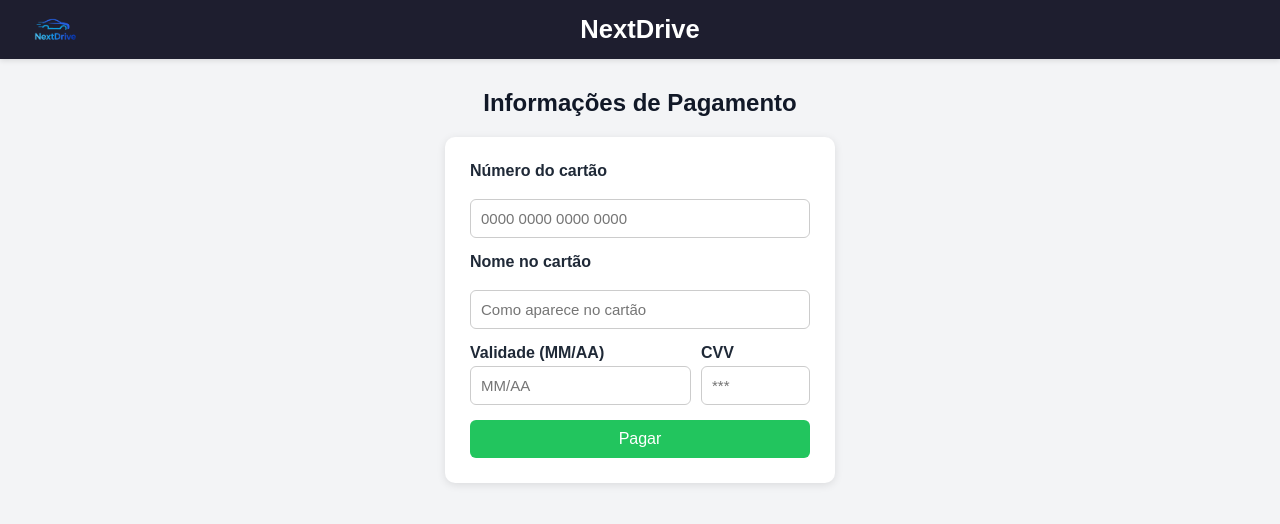
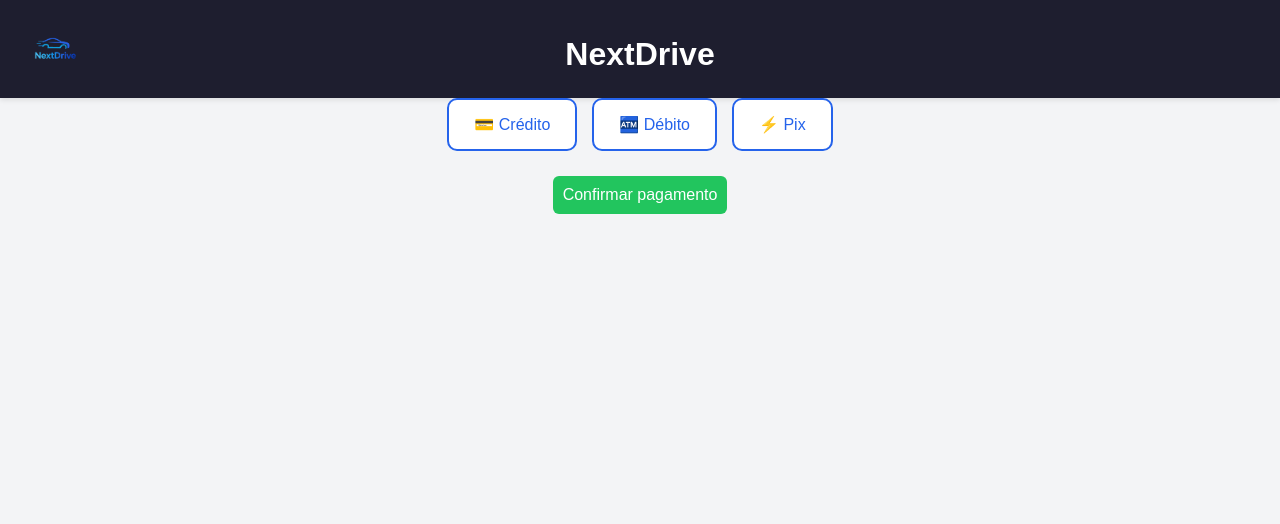
Before and after one commit to Fafasjpeg/ProjetoLocadora-Nextdrive, a Flask app: page /pagamento in a window 1280 px wide. Shown: the top 524 px of the page. Run offline with Flask 3, Linux system fonts and the light colour scheme.

Commit message:
Atualiza telas e integração flask v1

```diff
--- a/main.py
+++ b/main.py
@@ -1,6 +1,8 @@
 from flask import Flask, render_template, redirect, url_for, make_response, session, request
+import os
 
 app = Flask(__name__)
+app.secret_key = 'sua_chave_secreta_aqui'
 
 @app.route("/")
 def base():
@@ -30,33 +32,133 @@ def termos():
 def privacidade():
     return render_template('privacidade.html')
 
-@app.route("/cadastro")
+@app.route("/cadastro", methods=['GET', 'POST'])
 def cadastro():
+    if request.method == 'POST':
+        # Dados pessoais
+        nome = request.form.get('nome')
+        email = request.form.get('email')
+        senha = request.form.get('senha')
+        data_nascimento = request.form.get('dataNascimento')
+        cnh = request.form.get('cnh')
+        genero = request.form.get('genero')
+        cpf = request.form.get('cpf')
+        telefone = request.form.get('telefone')
+        # Endereço
+        logradouro = request.form.get('logradouro')
+        numero = request.form.get('numero')
+        bairro = request.form.get('bairro')
+        cep = request.form.get('cep')
+        complemento = request.form.get('complemento')
+        cidade = request.form.get('cidade')
+        estado = request.form.get('estado')
+        # Foto (arquivo)
+        foto = request.files.get('foto')
+        foto_path = None
+        if foto and foto.filename != '':
+            foto_path = os.path.join(app.config['UPLOAD_FOLDER'], foto.filename)
+            foto.save(foto_path)
+
+#pritna no console os dados recebidos
+        print("\n=== Novo Cadastro Recebido ===")
+        print(f"Nome: {nome}")
+        print(f"E-mail: {email}")
+        print(f"Senha: {senha}")
+        print(f"Data de Nascimento: {data_nascimento}")
+        print(f"CNH: {cnh}")
+        print(f"Gênero: {genero}")
+        print(f"CPF: {cpf}")
+        print(f"Telefone: {telefone}")
+        print(f"Endereço: {logradouro}, {numero} - {bairro}")
+        print(f"CEP: {cep}")
+        print(f"Complemento: {complemento}")
+        print(f"Cidade: {cidade}")
+        print(f"Estado: {estado}")
+        print(f"Foto salva em: {foto_path}\n")
+
+        return redirect(url_for('login'))
+
     return render_template('cadastro.html')
 
 @app.route("/perfil")
 def perfil():
     return render_template('perfil.html')
 
-@app.route("/login")
+@app.route("/login", methods=['GET', 'POST'])
 def login():
+    if request.method == 'POST':
+        email = request.form.get('email')
+        senha = request.form.get('senha')
+
+        print(f"\n=== Tentativa de Login ===\n E-mail: {email}\nSenha: {senha}\n")
+
+        return redirect(url_for('home'))
+
     return render_template('login.html')
 
 @app.route("/redefinirsenha")
 def redefinirsenha():
+
+    if request.method == 'POST':
+        email = request.form.get('email')
+        senha = request.form.get('senha')
+        senha2 = request.form.get('senha2')
+
+        if senha != senha2:
+            print("\n=== Erro na Redefinição de Senha ===\n As senhas não coincidem.\n")
+            return redirect(url_for('redefinirsenha'))
+
+        print(f"\n=== Solicitação de Redefinição de Senha ===\n E-mail: {email}\n Nova Senha: {senha}\n")
+        return redirect(url_for('login'))
+
     return render_template('redefinir.html')
 
-@app.route("/pagamento")
+@app.route('/pagamento', methods=['GET', 'POST'])
 def pagamento():
+    if request.method == 'POST':
+
+        metodo = request.form.get('payment_method')
+
+        numero = request.form.get('numero_cartao')
+        nome = request.form.get('nome_cartao')
+        validade = request.form.get('validade')
+        cvv = request.form.get('cvv')
+        parcelas = request.form.get('parcelas')
+
+        chave_pix = request.form.get('pix_chave')
+
+        if metodo == 'credito':
+            print("Pagamento com cartão de crédito:", numero, parcelas)
+        elif metodo == 'debito':
+            print("Pagamento no débito:", numero)
+        elif metodo == 'pix':
+            print("Pagamento via Pix com chave:", chave_pix)
+        else:
+            print("Método não especificado")
+
+        return redirect(url_for('confirmacaoreserva'))
+
     return render_template('pagamento.html')
 
-@app.route("/reserva")
+@app.route("/reserva", methods=['GET', 'POST'])
 def reserva():
+
+    if request.method == 'POST':
+
+        agenciaretirada = request.form.get('agenciaretirada')
+        agenciadevolucao = request.form.get('agenciadevolucao')
+        data_retirada = request.form.get('dataretirada')
+        data_devolucao = request.form.get('datadevolucao')
+
+        print(f"\n=== Reserva de Veículo ===\n Data de Retirada: {data_retirada}\n Data de Devolução: {data_devolucao}\n")
+
+        return redirect(url_for('pagamento'))
+
     return render_template('reserva.html')
 
 @app.route("/confirmacaoreserva")
 def confirmacaoreserva():
-    return render_template('confirmacaoreserva.html') #teste para ver html
+    return render_template('confirmacaoreserva.html')
 
 if __name__ == "__main__":
     app.run(debug=True)
--- a/static/css/pagamento.css
+++ b/static/css/pagamento.css
@@ -24,32 +24,53 @@ header {
   left: 30px;
 }
 
-/* Centraliza o título */
-header h1 {
-  margin: 0;
-  font-size: 1.6rem;
-  text-align: center;
-}
-
 main {
   margin-top: 30px;
 }
 
-h1, h2 {
+h1, h2, h3 {
   margin-bottom: 10px;
 }
 
-form {
+.opcoes-pagamento {
+  display: flex;
+  justify-content: center;
+  gap: 15px;
+  margin-bottom: 25px;
+  flex-wrap: wrap;
+}
+
+.opcao {
+  background: white;
+  border: 2px solid #2563EB;
+  color: #2563EB;
+  padding: 15px 25px;
+  border-radius: 10px;
+  cursor: pointer;
+  font-size: 16px;
+  transition: all 0.3s ease;
+}
+
+.opcao:hover {
+  background: #2563EB;
+  color: white;
+}
+
+.formulario-pagamento {
   display: flex;
   flex-direction: column;
   gap: 15px;
-  max-width: 340px;
+  max-width: 360px;
   background: white;
-  margin: 20px auto;
+  margin: 0 auto;
   padding: 25px;
   border-radius: 10px;
   box-shadow: 0 2px 8px rgba(0, 0, 0, 0.1);
   text-align: left;
+}
+
+.oculto {
+  display: none;
 }
 
 label {
@@ -98,3 +119,16 @@ button {
 button:hover {
   background: #16A34A;
 }
+
+.qrcode {
+  width: 180px;
+  height: 180px;
+  margin: 10px auto;
+  display: block;
+}
+
+.copiado-msg {
+  color: #22C55E;
+  font-weight: bold;
+  margin-top: 8px;
+}
--- a/static/css/recuperarsenha.css
+++ /dev/null
@@ -1,6 +0,0 @@
-body { font-family: Arial; margin:0; background:#F3F4F6; text-align:center; }
-header { background:#1e1e2f; color:white; padding:10px; display:flex; align-items:center; justify-content:center; gap:10px; }
-.logo { width:40px; border-radius:50%; }
-form { display:flex; flex-direction:column; gap:10px; max-width:300px; margin:20px auto; }
-input { padding:8px; border:1px solid #ccc; border-radius:5px; }
-button { background:#2563EB; color:white; border:none; padding:10px; border-radius:5px; cursor:pointer; }
--- a/templates/pagamento.html
+++ b/templates/pagamento.html
@@ -12,45 +12,92 @@
     <h1>NextDrive</h1>
   </header>
 
-  <main>
-    <h2>Informações de Pagamento</h2>
-    <form id="formPagamento">
-      <label for="numero-cartao">Número do cartão</label>
-      <input type="text" id="numero-cartao" name="numero-cartao" maxlength="19" placeholder="0000 0000 0000 0000" required>
+  <form id="paymentForm" action="/pagamento" method="POST" enctype="multipart/form-data">
 
-      <label for="nome-cartao">Nome no cartão</label>
-      <input type="text" id="nome-cartao" name="nome-cartao" placeholder="Como aparece no cartão" required>
+  <input type="hidden" name="payment_method" id="payment_method" value="">
 
-      <div class="linha-dupla">
-        <div>
-          <label for="validade">Validade (MM/AA)</label>
-          <input type="text" id="validade" name="validade" maxlength="5" placeholder="MM/AA" required>
+  <div class="opcoes-pagamento">
+    <button type="button" class="opcao" data-metodo="credito">💳 Crédito</button>
+    <button type="button" class="opcao" data-metodo="debito">🏧 Débito</button>
+    <button type="button" class="opcao" data-metodo="pix">⚡ Pix</button>
   </div>
 
-        <div>
-          <label for="cvv">CVV</label>
-          <input type="text" id="cvv" name="cvv" maxlength="3" placeholder="***" required style="width: 80%;">
+  <!-- cartão -->
+  <div id="formCartao" class="oculto">
+    <h3 id="tituloCartao">Pagamento com Cartão</h3>
+
+    <input type="text" name="numero_cartao" id="numero-cartao" placeholder="0000 0000 0000 0000">
+    <input type="text" name="nome_cartao" id="nome-cartao" placeholder="Nome no cartão">
+    <input type="text" name="validade" id="validade" placeholder="MM/AA">
+    <input type="text" name="cvv" id="cvv" placeholder="CVV">
+
+    <div id="parcelasContainer" class="oculto">
+      <label for="parcelas">Parcelas</label>
+      <select id="parcelas" name="parcelas">
+        <option value="1">1x</option>
+        <option value="2">2x</option>
+        <option value="3">3x</option>
+        <option value="4">4x</option>
+        <option value="5">5x</option>
+        <option value="6">6x</option>
+      </select>
     </div>
   </div>
 
-      <button type="submit">Pagar</button>
+  <!-- PIX -->
+  <div id="pixContainer" class="oculto">
+    <h3>Pagamento via Pix</h3>
+    <input type="text" readonly value="11972751430" id="codigoPix" name="pix_chave">
+    <!-- depois fazer botão para confirmar ou ate gerar QR e enviar ao backend -->
+  </div>
+
+  <button type="submit">Confirmar pagamento</button>
 </form>
-  </main>
 
 <script>
-    // Máscara simples para o número do cartão e validade
-    document.getElementById("numero-cartao").addEventListener("input", function (e) {
-      e.target.value = e.target.value
-        .replace(/\D/g, "")
-        .replace(/(\d{4})(?=\d)/g, "$1 ")
-        .trim();
+  const botoes = document.querySelectorAll('.opcao');
+  const paymentMethodInput = document.getElementById('payment_method');
+  const formCartao = document.getElementById('formCartao');
+  const pixContainer = document.getElementById('pixContainer');
+  const parcelasContainer = document.getElementById('parcelasContainer');
+
+  botoes.forEach(botao => {
+    botao.addEventListener('click', () => {
+      const metodo = botao.dataset.metodo;
+
+      // limpar visuais
+      botoes.forEach(b => b.classList.remove('ativa'));
+      botao.classList.add('ativa');
+
+      // definir hidden que será enviado
+      paymentMethodInput.value = metodo;
+
+      // mostrar/esconder blocos
+      formCartao.classList.add('oculto');
+      pixContainer.classList.add('oculto');
+      parcelasContainer.classList.add('oculto');
+
+      if (metodo === 'credito') {
+        formCartao.classList.remove('oculto');
+        parcelasContainer.classList.remove('oculto');
+      } else if (metodo === 'debito') {
+        formCartao.classList.remove('oculto');
+      } else if (metodo === 'pix') {
+        pixContainer.classList.remove('oculto');
+      }
+    });
   });
 
-    document.getElementById("validade").addEventListener("input", function (e) {
-      e.target.value = e.target.value
-        .replace(/\D/g, "")
-        .replace(/(\d{2})(\d{1,2})/, "$1/$2")
-        .substr(0, 5);
+  // opcional: validar antes de enviar
+  document.getElementById('paymentForm').addEventListener('submit', e => {
+    const metodo = paymentMethodInput.value;
+    if (!metodo) {
+      e.preventDefault();
+      alert('Selecione um método de pagamento antes de continuar.');
+      return;
+    }
+    // aqui você pode rodar validações específicas por método
+    // ex: se metodo==='credito' validar número do cartão, cvv, parcelas, etc.
   });
 </script>
 </body>
--- a/templates/redefinir.html
+++ b/templates/redefinir.html
@@ -23,7 +23,7 @@
 
         <label for="senha">Nova senha</label>
         <div class="password-wrapper">
-          <input type="password" id="senha" placeholder="Digite sua nova senha" required>
+          <input type="password" id="senha" name="senha" placeholder="Digite sua nova senha" required>
           <button type="button" class="toggle-password" onclick="togglePassword('senha', this)">
             O
           </button>
@@ -31,7 +31,7 @@
 
         <label for="confirmar">Confirmar senha</label>
         <div class="password-wrapper">
-          <input type="password" id="confirmar" placeholder="Confirme sua senha" required>
+          <input type="password" id="confirmar" name="senha2" placeholder="Confirme sua senha" required>
           <button type="button" class="toggle-password" onclick="togglePassword('confirmar', this)">
             O
           </button>
@@ -53,7 +53,7 @@
       const input = document.getElementById(id);
       const isPassword = input.type === "password";
       input.type = isPassword ? "text" : "password";
-      button.textContent = isPassword ? "x" : "O";
+      button.textContent = isPassword ? "X" : "O";
     }
   </script>
 </body>
```
Also changed, not shown: static/css/cadastro.css (+27 -1 lines), templates/cadastro.html (+13 -10 lines), templates/recuperarsenha.html (deleted, +0 -22 lines), templates/reserva.html (+22 -4 lines). Lines whose indentation alone changed are shown as unchanged.
